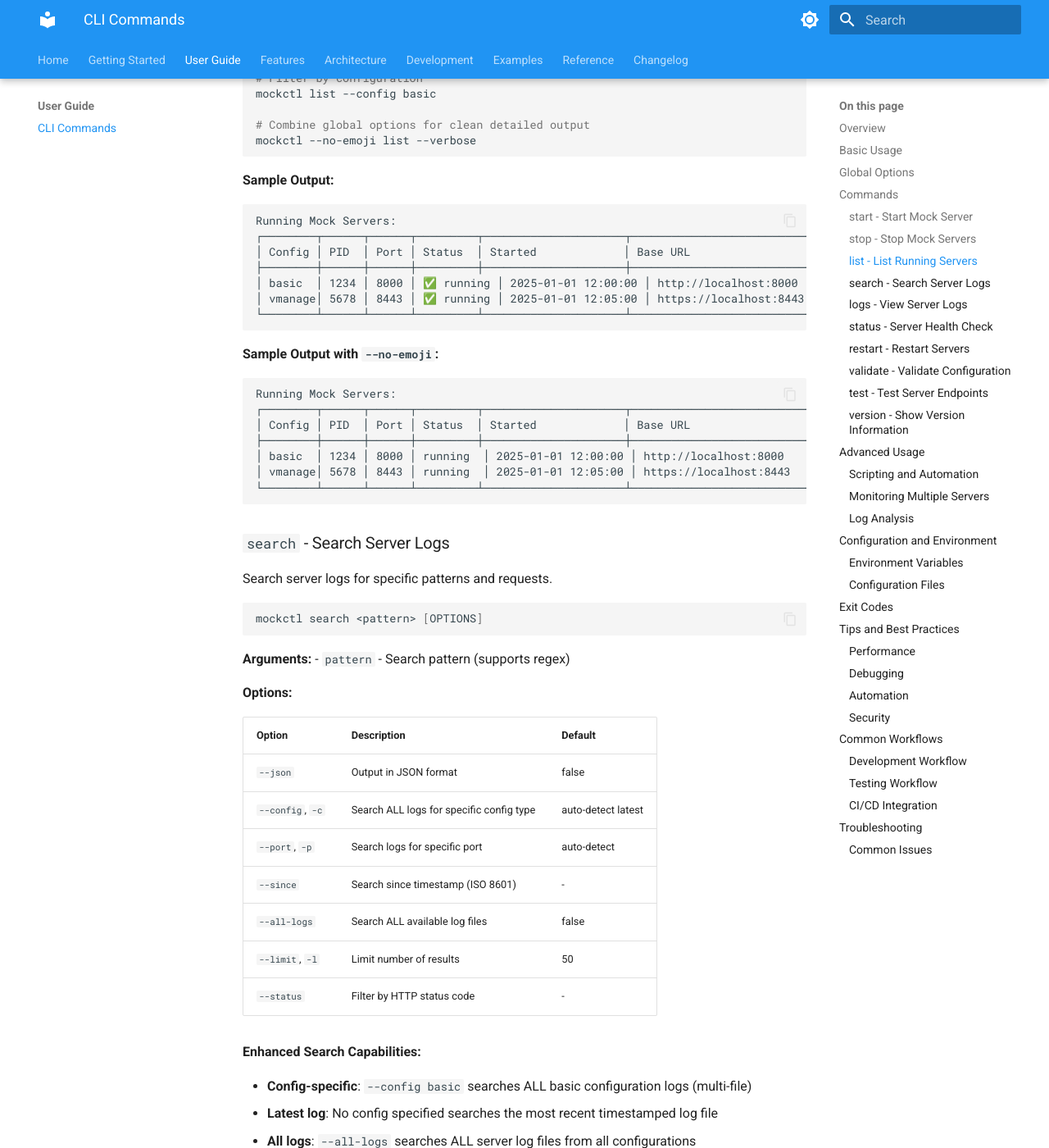
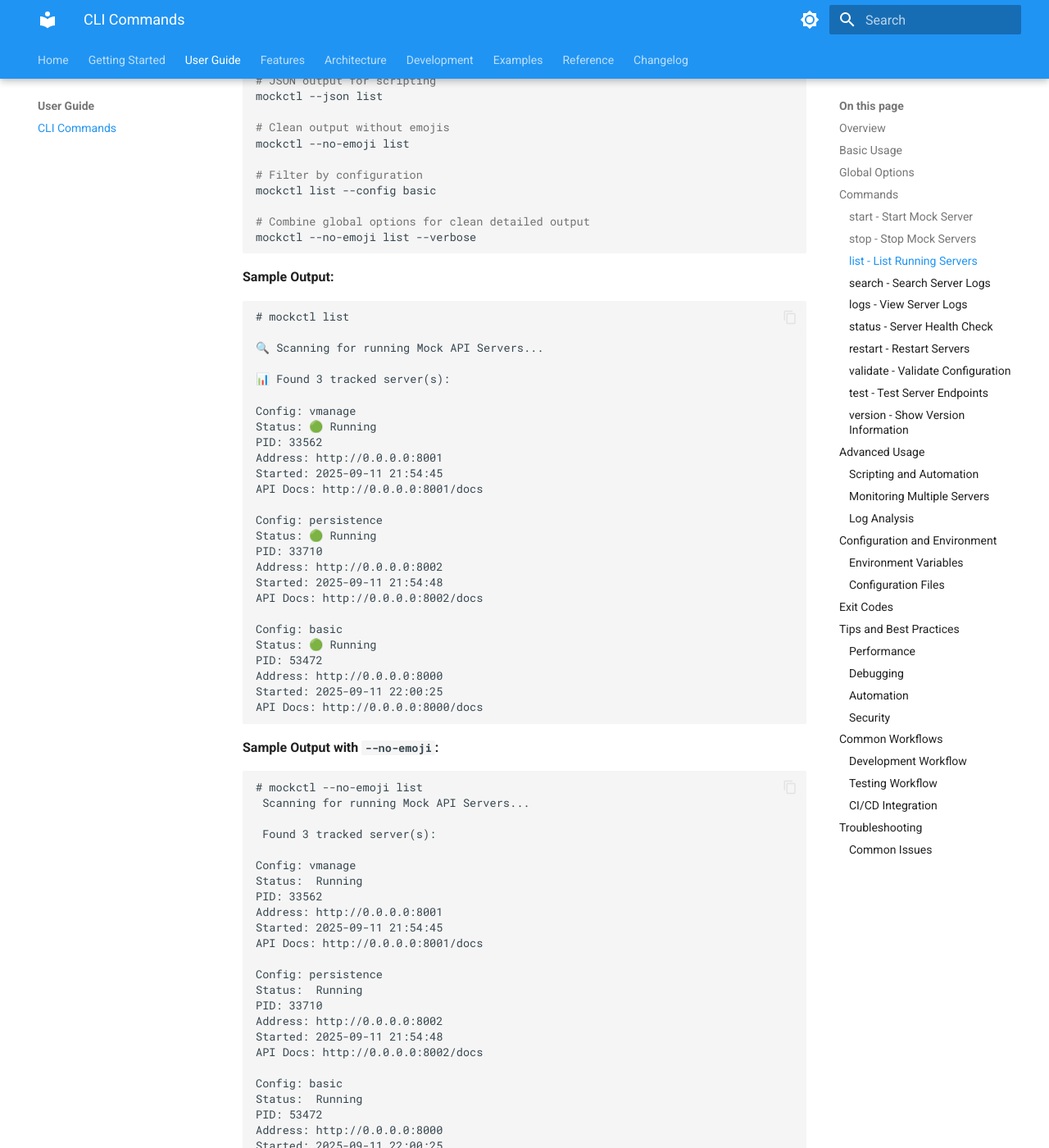
Before and after one commit to bvandewe/mock-and-roll, an MkDocs documentation site: the page built from docs/user-guide/cli-commands.md, in a window 1280 px wide and 1400 px high, scrolled down 2691 px. Shown: the whole window at 82% size. Built offline with MkDocs 1.6.1 and Material for MkDocs 9.7.7, drawn with Linux system fonts in a browser that asks for light colours; some of the changed text lies outside the part shown.

````diff
--- a/docs/user-guide/cli-commands.md
+++ b/docs/user-guide/cli-commands.md
@@ -106,9 +106,9 @@ mockctl list [OPTIONS]
 ```
 
 **Options:**
+
 | Option | Description | Default |
 |--------|-------------|---------|
-| `--json` | Output in JSON format | false |
 | `--verbose`, `-v` | Show detailed information | false |
 | `--config`, `-c` | Filter by configuration name | - |
 
@@ -137,25 +137,62 @@ mockctl --no-emoji list --verbose
 **Sample Output:**
 
 ```
-Running Mock Servers:
-┌────────┬──────┬──────┬─────────┬─────────────────────┬─────────────────────────────┐
-│ Config │ PID  │ Port │ Status  │ Started             │ Base URL                    │
-├────────┼──────┼──────┼─────────┼─────────────────────┼─────────────────────────────┤
-│ basic  │ 1234 │ 8000 │ ✅ running │ 2025-01-01 12:00:00 │ http://localhost:8000       │
-│ vmanage│ 5678 │ 8443 │ ✅ running │ 2025-01-01 12:05:00 │ https://localhost:8443      │
-└────────┴──────┴──────┴─────────┴─────────────────────┴─────────────────────────────┘
+# mockctl list
+
+🔍 Scanning for running Mock API Servers...
+
+📊 Found 3 tracked server(s):
+
+Config: vmanage
+Status: 🟢 Running
+PID: 33562
+Address: http://0.0.0.0:8001
+Started: 2025-09-11 21:54:45
+API Docs: http://0.0.0.0:8001/docs
+
+Config: persistence
+Status: 🟢 Running
+PID: 33710
+Address: http://0.0.0.0:8002
+Started: 2025-09-11 21:54:48
+API Docs: http://0.0.0.0:8002/docs
+
+Config: basic
+Status: 🟢 Running
+PID: 53472
+Address: http://0.0.0.0:8000
+Started: 2025-09-11 22:00:25
+API Docs: http://0.0.0.0:8000/docs
 ```
 
 **Sample Output with `--no-emoji`:**
 
 ```
-Running Mock Servers:
-┌────────┬──────┬──────┬─────────┬─────────────────────┬─────────────────────────────┐
-│ Config │ PID  │ Port │ Status  │ Started             │ Base URL                    │
-├────────┼──────┼──────┼─────────┼─────────────────────┼─────────────────────────────┤
-│ basic  │ 1234 │ 8000 │ running  │ 2025-01-01 12:00:00 │ http://localhost:8000       │
-│ vmanage│ 5678 │ 8443 │ running  │ 2025-01-01 12:05:00 │ https://localhost:8443      │
-└────────┴──────┴──────┴─────────┴─────────────────────┴─────────────────────────────┘
+# mockctl --no-emoji list
+ Scanning for running Mock API Servers...
+
+ Found 3 tracked server(s):
+
+Config: vmanage
+Status:  Running
+PID: 33562
+Address: http://0.0.0.0:8001
+Started: 2025-09-11 21:54:45
+API Docs: http://0.0.0.0:8001/docs
+
+Config: persistence
+Status:  Running
+PID: 33710
+Address: http://0.0.0.0:8002
+Started: 2025-09-11 21:54:48
+API Docs: http://0.0.0.0:8002/docs
+
+Config: basic
+Status:  Running
+PID: 53472
+Address: http://0.0.0.0:8000
+Started: 2025-09-11 22:00:25
+API Docs: http://0.0.0.0:8000/docs
 ```
 
 ### `search` - Search Server Logs
@@ -173,7 +210,6 @@ mockctl search <pattern> [OPTIONS]
 
 | Option | Description | Default |
 |--------|-------------|---------|
-| `--json` | Output in JSON format | false |
 | `--config`, `-c` | Search ALL logs for specific config type | auto-detect latest |
 | `--port`, `-p` | Search logs for specific port | auto-detect |
 | `--since` | Search since timestamp (ISO 8601) | - |
@@ -355,9 +391,9 @@ mockctl status [OPTIONS]
 ```
 
 **Options:**
+
 | Option | Description | Default |
 |--------|-------------|---------|
-| `--json` | Output in JSON format | false |
 | `--config`, `-c` | Check specific config | all |
 | `--port`, `-p` | Check specific port | all |
 
@@ -371,7 +407,7 @@ mockctl status
 mockctl status --port 8000
 
 # JSON output
-mockctl status --json
+mockctl --json status
 ```
 
 ### `restart` - Restart Servers
@@ -414,10 +450,10 @@ mockctl validate <config_name> [OPTIONS]
 - `config_name` - Configuration profile to validate
 
 **Options:**
+
 | Option | Description | Default |
 |--------|-------------|---------|
 | `--strict` | Enable strict validation | false |
-| `--json` | Output in JSON format | false |
 
 **Examples:**
 
@@ -429,7 +465,7 @@ mockctl validate basic
 mockctl validate vmanage --strict
 
 # JSON output
-mockctl validate basic --json
+mockctl --json validate basic
 ```
 
 ### `test` - Test Server Endpoints
@@ -444,9 +480,9 @@ mockctl test [CONFIG] [OPTIONS]
 - `CONFIG` - Configuration name to test (optional, tests all running servers if omitted)
 
 **Options:**
+
 | Option | Description | Default |
 |--------|-------------|---------|
-| `--json` | Output in JSON format | false |
 
 **Tested Endpoints:**
 - `/` - Root endpoint
@@ -463,7 +499,7 @@ mockctl test
 mockctl test basic
 
 # JSON output for automation
-mockctl test vmanage --json
+mockctl --json test vmanage
 
 # Test results with different outcomes
 mockctl test persistence
@@ -505,9 +541,9 @@ mockctl version [OPTIONS]
 ```
 
 **Options:**
+
 | Option | Description | Default |
 |--------|-------------|---------|
-| `--json` | Output in JSON format | false |
 
 **Examples:**
 
@@ -516,7 +552,7 @@ mockctl version [OPTIONS]
 mockctl version
 
 # JSON output with detailed information
-mockctl version --json
+mockctl --json version
 
 # Using global flags (alternative syntax)
 mockctl --version         # Short version info
@@ -550,7 +586,7 @@ Use `mockctl` in scripts with JSON output:
 #!/bin/bash
 
 # Start server and get port
-PORT=$(mockctl start basic --json | jq -r '.server.port')
+PORT=$(mockctl --json start basic | jq -r '.server.port')
 
 # Wait for server to be ready
 while ! curl -s http://localhost:$PORT/api/health > /dev/null; do
@@ -583,13 +619,13 @@ done
 
 ```bash
 # Count requests by status code
-mockctl search ".*" --json | jq '.status_code_summary'
+mockctl --json search ".*" | jq '.status_code_summary'
 
 # Find slow requests
-mockctl search ".*" --json | jq '.matched_requests[] | select(.response_time_ms > 1000)'
+mockctl --json search ".*" | jq '.matched_requests[] | select(.response_time_ms > 1000)'
 
 # Extract request paths
-mockctl search ".*" --json | jq -r '.matched_requests[].path' | sort | uniq -c
+mockctl --json search ".*" | jq -r '.matched_requests[].path' | sort | uniq -c
 ```
 
 ## Configuration and Environment
@@ -688,7 +724,7 @@ mockctl start basic --port 8080
 npm test  # or pytest, etc.
 
 # Analyze results
-mockctl search ".*" --json > test_results.json
+mockctl --json search ".*" > test_results.json
 mockctl stop --all
 ```
 
````
Also changed, not shown: CHANGELOG.md (+13 -0 lines), README.md (+1 -1 lines), docs/development/CLEANUP_SUMMARY.md (+1 -1 lines), docs/examples/basic-usage.md (+9 -9 lines), docs/index.md (+1 -1 lines), docs/quick-start.md (+2 -2 lines).
